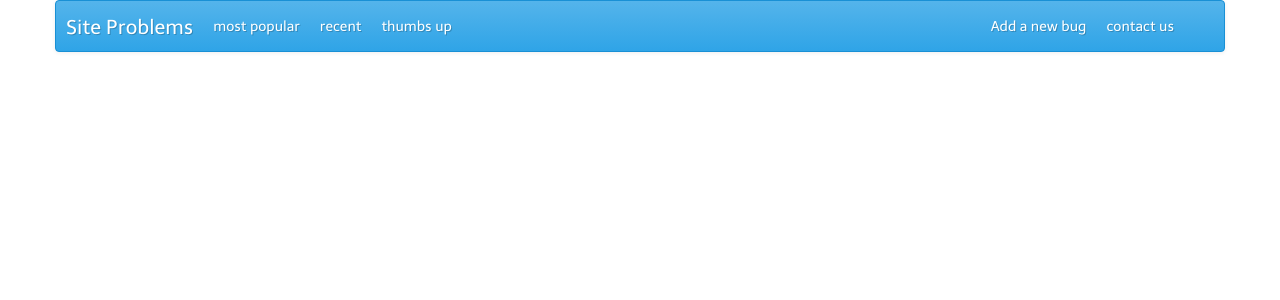
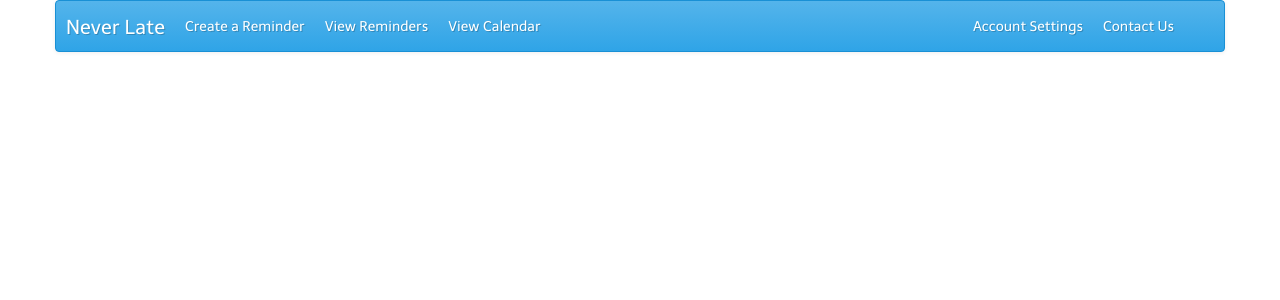
Before and after one commit to benbakhshi/neverlate, a Django app: template neverlate/apps/sms/templates/base.html in a window 1280 px wide. Shown: the top 300 px of the page. Run offline with Django 3.2, Linux system fonts and the light colour scheme; the template is opened without the code that fills it, so the values that code supplies are empty; parts of the project's set-up code (start-up, migrations or seed data) failed here and were passed over; some libraries are stand-ins or nearby versions.

Commit message:
navbar update

```diff
--- a/neverlate/apps/sms/templates/_navbar.html
+++ b/neverlate/apps/sms/templates/_navbar.html
@@ -6,16 +6,16 @@
 			<a class="btn btn-navbar" data-toggle="collapse"data-target=".nav-collapse"> <span class= "icon-bar"></span> <span class= "icon-bar"></span> <span class= "icon-bar"></span> </a>
 			<div class="nav-collapse">
 				<ul class="nav">
-			<li ><a class="brand" href="/">{% trans "Site Problems" %}</a></li>
+			<li ><a class="brand" href="/">{% trans "Never Late" %}</a></li>
 					<li>
-						<a href="/zzzzzzzzzzzzz/">{% trans "most popular" %}</a>
+						<a href="/create-event/">{% trans "Create a Reminder" %}</a>
 					</li>
 					<li>
-						<a href="/report-list/">{% trans "recent" %}</a>
+						<a href="/event-list/">{% trans "View Reminders" %}</a>
 
 					</li>
 					<li>
-						<a href="/zzzzzzzzzzzzz/">{% trans "thumbs up" %}</a>
+						<a href="/view-calendar/">{% trans "View Calendar" %}</a>
 
 					</li>
 
@@ -23,11 +23,11 @@
 				</ul>
 				<ul class="nav pull-right">
 					<li>
-						<a href="/create-report/">{% trans "Add a new bug" %}</a>
+						<a href="/account-settings/">{% trans "Account Settings" %}</a>
 
 					</li>
 					<li>
-						<a href="/zzzzzzzzzzzzz/">{% trans "contact us" %}</a>
+						<a href="/zzzzzzzzzzzzz/">{% trans "Contact Us" %}</a>
 
 					</li>
 					<li>
```
